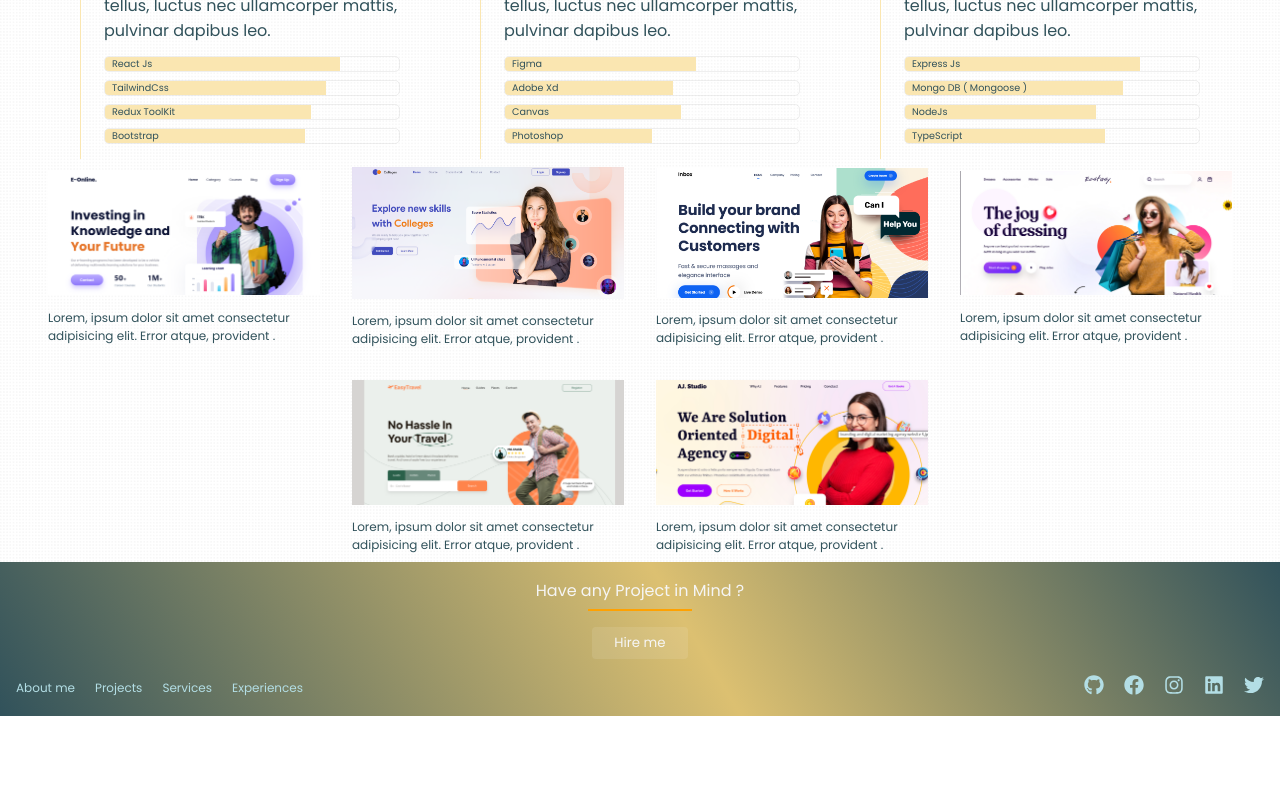
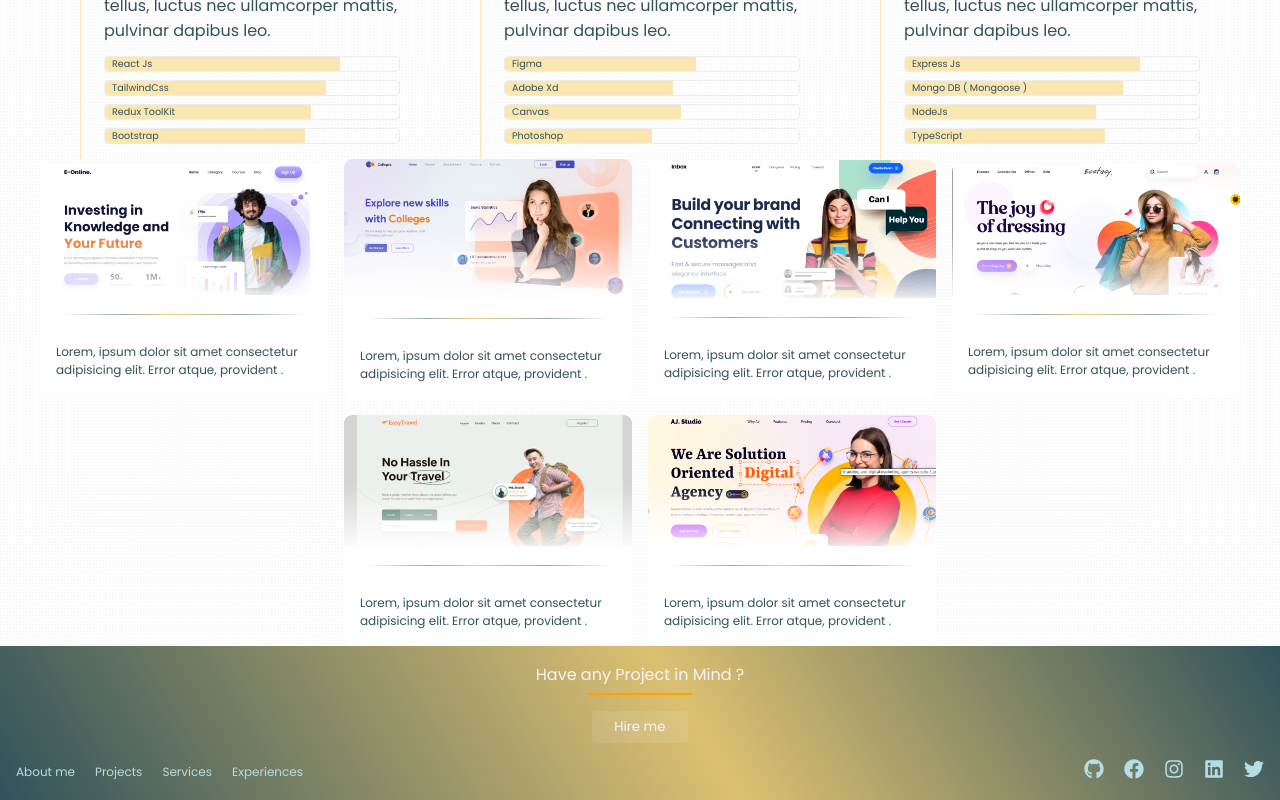
Before and after one commit to CREDO23/thierrybakera, a React (Vite) app: page / in a window 1280 px wide. Shown: the part 1739-2539 px from the top of the page. Before the commit the page ends 2455 px from the top, so only its background shows below. Built offline with nearby package versions, Linux system fonts and the light colour scheme.

Commit message:
feat : add projects section

```diff
--- a/src/components/Projects.jsx
+++ b/src/components/Projects.jsx
@@ -13,6 +13,7 @@ export default function () {
         <div className="project-img">
             <img src={project1} alt="" srcset="" />
         </div>
+        <hr />
         <div className="description">
           <p>
             Lorem, ipsum dolor sit amet consectetur adipisicing elit. Error
@@ -25,6 +26,7 @@ export default function () {
         <div className="project-img">
         <img src={project2} alt="" srcset="" />
         </div>
+        <hr />
         <div className="description">
           <p>
             Lorem, ipsum dolor sit amet consectetur adipisicing elit. Error
@@ -37,6 +39,7 @@ export default function () {
         <div className="project-img">
         <img src={project3} alt="" srcset="" />
         </div>
+        <hr />
         <div className="description">
           <p>
             Lorem, ipsum dolor sit amet consectetur adipisicing elit. Error
@@ -49,6 +52,7 @@ export default function () {
         <div className="project-img">
         <img src={project4} alt="" srcset="" />
         </div>
+        <hr />
         <div className="description">
           <p>
             Lorem, ipsum dolor sit amet consectetur adipisicing elit. Error
@@ -61,6 +65,7 @@ export default function () {
         <div className="project-img">
         <img src={project5} alt="" srcset="" />
         </div>
+        <hr />
         <div className="description">
           <p>
             Lorem, ipsum dolor sit amet consectetur adipisicing elit. Error
@@ -73,6 +78,7 @@ export default function () {
         <div className="project-img">
         <img src={project6} alt="" srcset="" />
         </div>
+        <hr />
         <div className="description">
           <p>
             Lorem, ipsum dolor sit amet consectetur adipisicing elit. Error
--- a/src/styles/css/index.css
+++ b/src/styles/css/index.css
@@ -722,34 +722,84 @@ nav .mobile-menu {
 }
 .projects > div {
   width: 18rem;
-  padding: 0.5rem;
   display: flex;
   flex-direction: column;
   align-items: center;
   gap: 0.4rem;
   cursor: pointer;
+  background: white;
+  border-radius: 0.5rem;
 }
 @media only screen and (max-width: 500px) {
   .projects > div {
     width: 90%;
   }
 }
-.projects > div img {
+.projects > div .project-img {
+  position: relative;
+  border-radius: 0.5rem;
+}
+.projects > div .project-img::after {
+  content: "";
+  position: absolute;
+  top: 0;
+  left: 0;
+  width: 100%;
+  height: 100%;
+  background: rgb(255, 255, 255);
+  background: linear-gradient(180deg, rgba(255, 255, 255, 0) 0%, rgba(255, 255, 255, 0) 50%, rgb(255, 255, 255) 100%);
+}
+.projects > div .project-img img {
   width: 100%;
   object-fit: contain;
+  transition: all 0.5s;
+}
+.projects > div hr {
+  height: 1px;
+  width: 85%;
+  margin: 0.35rem 0;
+  border: none;
+  border-radius: 10px;
+  background: -webkit-linear-gradient(0deg, rgb(255, 255, 255) 0%, rgba(49, 82, 91, 0.5) 25%, rgba(223, 168, 15, 0.5) 45%, rgba(49, 82, 91, 0.5) 75%, rgb(255, 255, 255) 100%);
 }
 .projects > div .description {
   display: flex;
   flex-direction: column;
+  padding: 1rem;
   gap: 1rem;
   font-size: 0.75rem;
 }
 .projects > div .description button {
   display: none;
+  background: white;
+  color: #ffa101;
+  border-style: solid;
+  border-width: 1px;
+  border-color: #fae6b1;
+  border-radius: 5px;
+  -webkit-border-radius: 5px;
+  padding: 0.5rem;
+  cursor: pointer;
 }
 @media only screen and (max-width: 900px) {
   .projects > div .description button {
     display: block;
+  }
+}
+@media only screen and (min-width: 900px) {
+  .projects > div:hover {
+    position: relative;
+  }
+  .projects > div:hover .project-img img {
+    transform: scale(1.2);
+  }
+  .projects > div:hover .description button {
+    display: block;
+    position: absolute;
+    padding: 0.35rem 1rem;
+    top: 40%;
+    left: 50%;
+    transform: translate(-50%);
   }
 }
 
--- a/src/styles/sass/components/_projects.scss
+++ b/src/styles/sass/components/_projects.scss
@@ -12,35 +12,108 @@
 
   > div {
     width: 18rem;
-    padding: 0.5rem;
     display: flex;
     flex-direction: column;
     align-items: center;
     gap: 0.4rem;
     cursor: pointer;
+    background: white;
+    border-radius: 0.5rem;
+
 
     @include mq(phone) {
         width: 90%;
       }
 
-    img {
-      width: 100%;
-      object-fit: contain;
+    .project-img{
+        position: relative;
+        border-radius: .5rem;
+
+        &::after{
+            content: "";
+            position: absolute;
+            top: 0;
+            left: 0;
+            width: 100%;
+            height: 100%;
+            background: rgb(255,255,255);
+            background: linear-gradient(180deg, rgba(255,255,255,0) 0%,rgba(255,255,255,0) 50%, rgba(255,255,255,1) 100%);
+        }
+
+        img {
+            width: 100%;
+            object-fit: contain;
+            transition: all 0.5s;
+          }
+
+
+
+
     }
 
+
+
+    hr{
+        height: 1px;
+        width: 85%;
+        margin: .35rem 0;
+        border: none;
+        border-radius: 10px;
+        background: -webkit-linear-gradient(
+            0deg,
+            rgba(255,255,255,1) 0%,
+            rgba(49, 82, 91, 0.5) 25%,
+            rgba(223, 168, 15, 0.5) 45%,
+            rgba(49, 82, 91, 0.5) 75%,
+            rgba(255,255,255,1) 100%,
+          );
+    }
     .description {
       display: flex;
       flex-direction: column;
+      padding: 1rem;
       gap: 1rem;
       font-size: ft-sz(100);
 
+
       button{
         display: none;
+        background: white;
+        color : clr(primary , yellow);
+        @include border($color : clr(secondary , yellow), $style : solid, $width : 1px, $radius : 5px);
+        padding: 0.5rem;
+        cursor: pointer;
 
         @include mq(tablet){
             display: block;
         }
       }
     }
+
+    @include mq(tablet , $max : false){
+        &:hover{
+
+            position: relative;
+
+            .project-img{
+                img {
+                    transform: scale(1.2);
+                }
+            }
+
+            .description {
+                button{
+                    display: block;
+                    position: absolute;
+                    padding: 0.35rem 1rem;
+                    top : 40%;
+                    left : 50%;
+                    transform: translate(-50%);
+                }
+            }
+
+
+        }
+    }
   }
 }
```
Also changed, not shown: src/styles/sass/_mixins.scss (+15 -9 lines), 1 other file (tests, documents, lock files or other folders).
